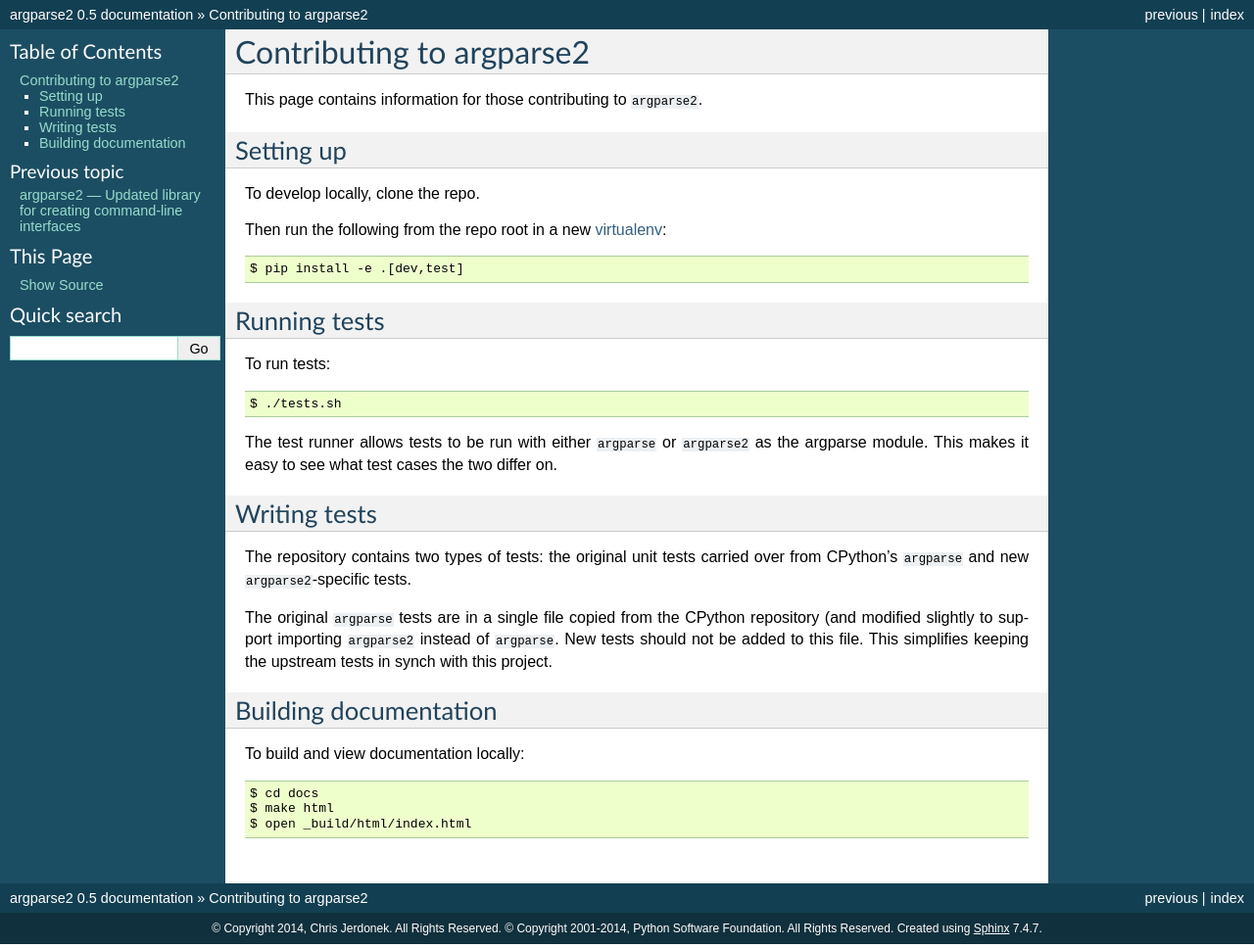
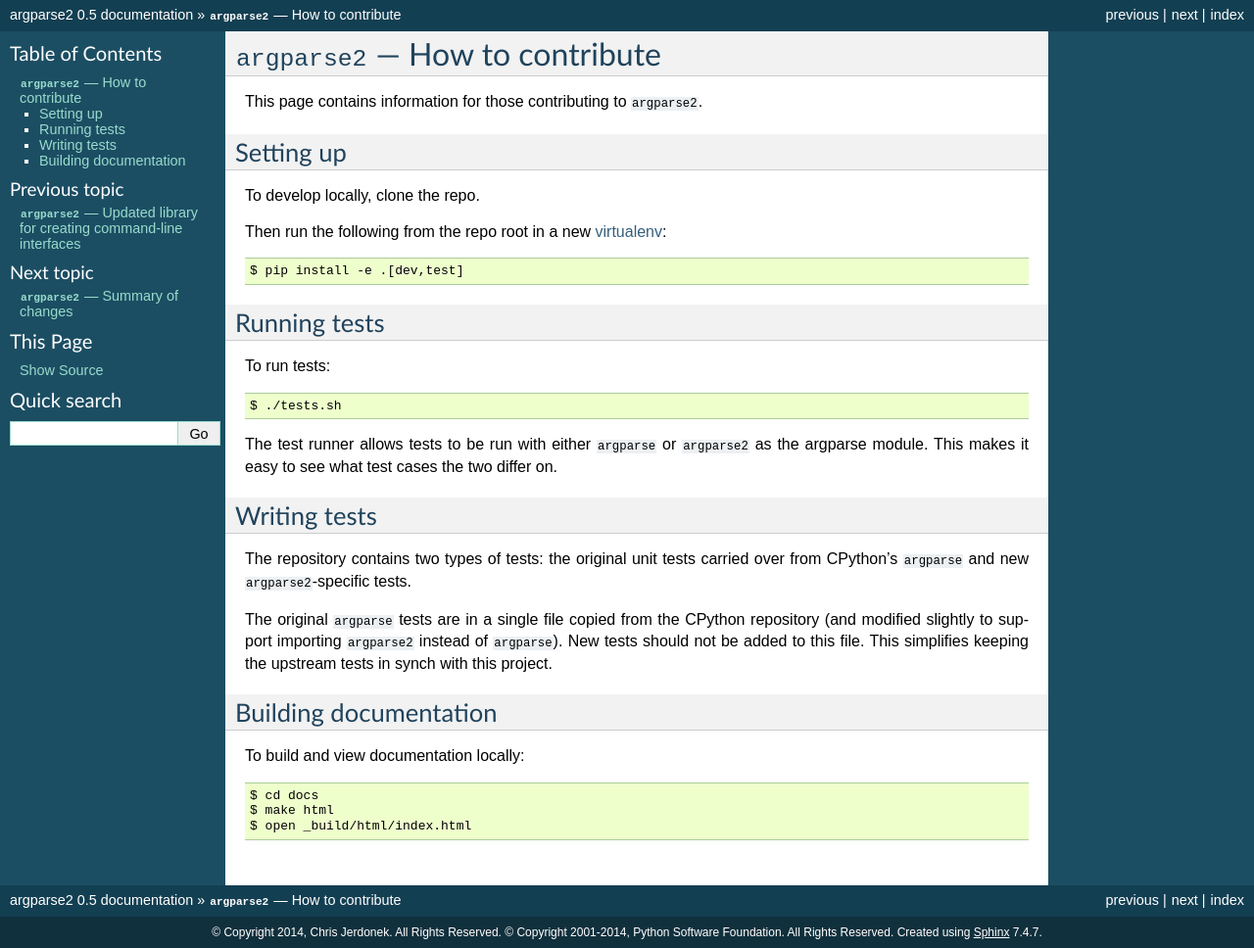
Before and after one commit to cjerdonek/python-argparse, a Sphinx documentation site: the page built from docs/developing.rst, in a window 1280 px wide. Shown: the whole page at 98% size. Built offline with Sphinx 7.4.7, drawn with Linux system fonts in a browser that asks for light colours.

Commit message:
Convert changelog to rst.

```diff
--- a/docs/developing.rst
+++ b/docs/developing.rst
@@ -1,5 +1,5 @@
-Contributing to argparse2
-=========================
+``argparse2`` — How to contribute
+=================================
 
 This page contains information for those contributing to ``argparse2``.
 
@@ -35,7 +35,7 @@
 
 The original ``argparse`` tests are in a single file copied from the CPython
 repository (and modified slightly to support importing ``argparse2`` instead
-of ``argparse``.   New tests should not be added to this file. This simplifies
+of ``argparse``).   New tests should not be added to this file. This simplifies
 keeping the upstream tests in synch with this project.
 
 
--- a/docs/index.rst
+++ b/docs/index.rst
@@ -3,8 +3,8 @@
    You can adapt this file completely to your liking, but it should at least
    contain the root `toctree` directive.
 
-argparse2 — Updated library for creating command-line interfaces
-================================================================
+``argparse2`` — Updated library for creating command-line interfaces
+====================================================================
 
 ``argparse2`` is a Python library that is a fork of the the Python
 standard library's argparse_ module.  The `project page`_ is on GitHub.
```
Also changed, not shown: other parts of docs/index.rst (+1 -0 lines), CHANGELOG.md (deleted, +0 -26 lines), docs/changelog.rst (added, +29 -0 lines).
